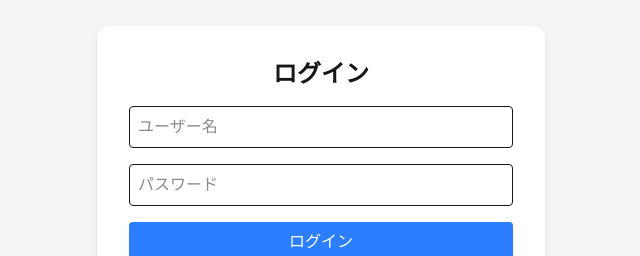
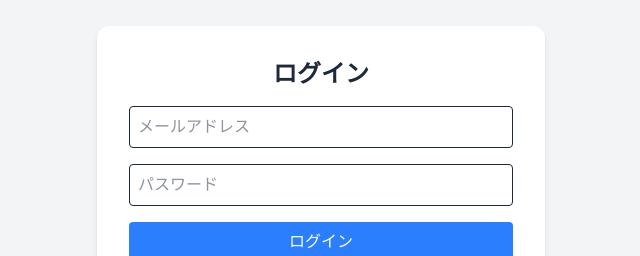
Before and after one commit to komdoroid/subtrack, a Next.js app: page /auth in a window 1280 px wide. Shown: the part 222-478 px from the top of the page, without its empty margins (319-959 px from the left). Built offline with nearby package versions, Linux system fonts and the light colour scheme.

Commit message:
[feat] Redirect to dashboard

```diff
--- a/src/app/auth/page.tsx
+++ b/src/app/auth/page.tsx
@@ -1,10 +1,12 @@
 'use client'
 
 import { useState } from 'react'
+import { useRouter } from 'next/navigation'
 import { auth } from '@/firebase'
 import { createUserWithEmailAndPassword, signInWithEmailAndPassword } from 'firebase/auth'
 
 export default function AuthPage() {
+  const router = useRouter()
   const [email, setEmail] = useState('')
   const [password, setPassword] = useState('')
   const [isLogin, setIsLogin] = useState(true)
@@ -16,10 +18,15 @@ export default function AuthPage() {
 
     try {
       if (isLogin) {
+        // ログイン
         await signInWithEmailAndPassword(auth, email, password)
       } else {
+        // 新規登録
         await createUserWithEmailAndPassword(auth, email, password)
       }
+
+      // ログイン後にダッシュボードへリダイレクト
+      router.push('/dashboard')
     } catch (err: unknown) {
       if (err instanceof Error) {
         setError(err.message)
@@ -32,17 +39,17 @@ export default function AuthPage() {
   return (
     <div className="min-h-screen flex items-center justify-center bg-gray-100">
       <form onSubmit={handleSubmit} className="bg-white p-8 rounded-xl shadow-md w-full max-w-md space-y-4">
-        <h2 className="text-2xl font-bold text-center">
+        <h2 className="text-2xl font-bold text-center text-gray-800">
           {isLogin ? 'ログイン' : '新規登録'}
         </h2>
 
         <input
           type="email"
-          placeholder="ユーザー名"
+          placeholder="メールアドレス"
           value={email}
           onChange={(e) => setEmail(e.target.value)}
           required
-          className="w-full border p-2 rounded"
+          className="w-full border p-2 rounded text-gray-800"
         />
         <input
           type="password"
@@ -50,7 +57,7 @@ export default function AuthPage() {
           value={password}
           onChange={(e) => setPassword(e.target.value)}
           required
-          className="w-full border p-2 rounded"
+          className="w-full border p-2 rounded text-gray-800"
         />
 
         {error && <p className="text-red-500 text-sm">{error}</p>}
```
